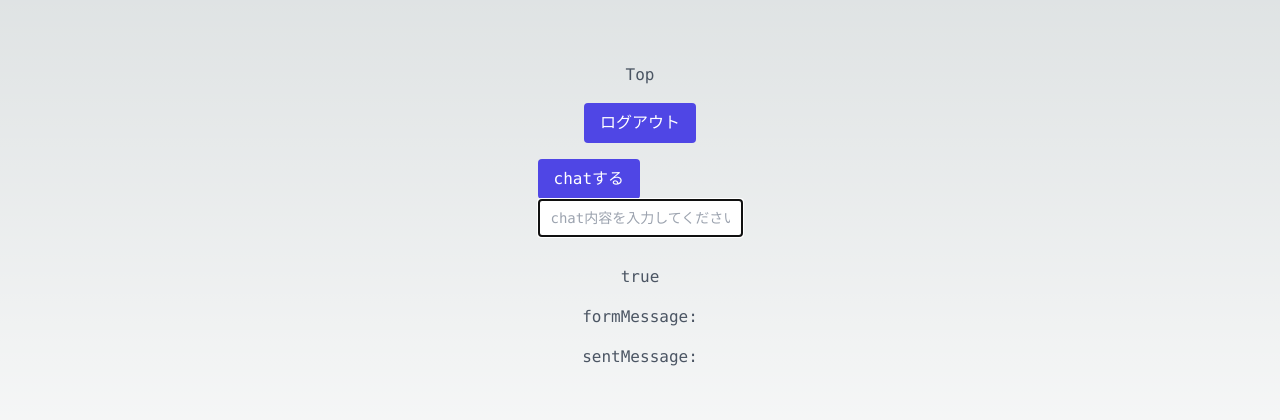
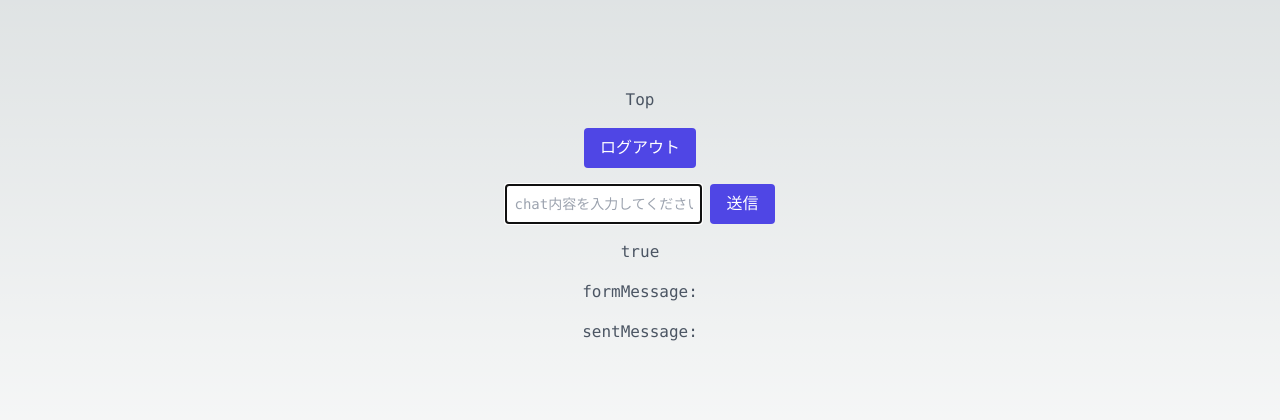
Before and after one commit to hiroky1983/homework-client, a Next.js app: page /top in a window 1280 px wide. Shown: the part 184-604 px from the top of the page. Built offline with nearby package versions, Linux system fonts and the light colour scheme; no server answers.

Commit message:
リファクタリング

```diff
--- a/src/app/layout.tsx
+++ b/src/app/layout.tsx
@@ -4,7 +4,7 @@ import './globals.css'
 import { AppProvider } from '@/provider/queryProvider'
 
 export const metadata: Metadata = {
-  title: 'Create Next App',
+  title: 'Homework App',
   description: 'Generated by create next app',
 }
 
--- a/src/components/Auth.tsx
+++ b/src/components/Auth.tsx
@@ -3,6 +3,7 @@ import React, { useEffect, useState } from 'react'
 import type { SubmitHandler } from 'react-hook-form'
 import { useForm } from 'react-hook-form'
 import { FcGoogle } from 'react-icons/fc'
+import { Button } from './Button'
 import { useMutateAuth } from '@/hooks/useMutateAuth'
 import { useCookie } from '@/hooks/useSetCookie'
 import type { Credential } from '@/types'
@@ -96,6 +97,9 @@ export const Auth = () => {
         <FcGoogle />
         Google Login
       </button>
+      <Button handleClick={onClickGoogleLogin} isGoogleSvg>
+        Google ログイン
+      </Button>
     </div>
   )
 }
--- /dev/null
+++ b/src/components/Button.tsx
@@ -0,0 +1,32 @@
+import type { FC, ReactNode } from 'react'
+import { FcGoogle } from 'react-icons/fc'
+
+type Props = {
+  children: ReactNode
+  type?: 'button' | 'submit' | 'reset'
+  handleClick?: () => void
+  isGoogleSvg?: boolean
+}
+
+export const Button: FC<Props> = ({
+  children,
+  type = 'button',
+  handleClick,
+  isGoogleSvg = false,
+}) => {
+  return (
+    <div>
+      <button
+        className={`disabled:opacity-40 py-2 px-4 rounded text-white bg-indigo-600 hover:opacity-70 ${
+          isGoogleSvg &&
+          'flex gap-3 items-center py-2 px-6 rounded text-white bg-indigo-600 hover:opacity-70'
+        }`}
+        type={type}
+        onClick={handleClick}
+      >
+        {isGoogleSvg && <FcGoogle />}
+        {children}
+      </button>
+    </div>
+  )
+}
--- /dev/null
+++ b/src/components/Header.tsx
@@ -0,0 +1,10 @@
+import React from 'react'
+
+export const Header = () => {
+  return (
+    <div className="flex py-4 justify-between">
+      <h1>Home work</h1>
+
+    </div>
+  )
+}
--- a/src/components/Top.tsx
+++ b/src/components/Top.tsx
@@ -2,7 +2,7 @@
 import { useEffect, useRef, useState } from 'react'
 import type { SubmitHandler } from 'react-hook-form'
 import { useForm } from 'react-hook-form'
-import { useMutateChat } from '@/hooks/useChat'
+import { Button } from './Button'
 import { useMutateAuth } from '@/hooks/useMutateAuth'
 import type { Chat } from '@/types'
 
@@ -10,9 +10,8 @@ export const Top = () => {
   const [formMessage, setFormMessage] = useState('')
   const [sentMessage, setSentMessage] = useState('')
 
-  const { register, handleSubmit } = useForm<Chat>()
+  const { register, handleSubmit, reset } = useForm<Chat>()
   const { logoutMutation } = useMutateAuth()
-  const { getChat } = useMutateChat()
   const socketRef = useRef<WebSocket>()
   const [isConnected, setIsConnected] = useState(false)
 
@@ -21,43 +20,37 @@ export const Top = () => {
   }
 
   useEffect(() => {
+    const websocket = new WebSocket('ws://localhost:8080/socket')
     if (!socketRef.current) {
       setIsConnected(!isConnected)
     }
-    socketRef.current = new WebSocket('ws://localhost:8080/socket')
-    if (socketRef.current) {
-      socketRef.current!.onopen = function (event) {
-        console.error('WebSocket Error:', event)
-        setIsConnected(true)
+    socketRef.current = websocket
 
-        console.log('Connected')
-      }
+    websocket.onopen = (event) => {
+      console.log('connected', event)
+      setIsConnected(true)
+    }
 
-      socketRef.current!.onclose = function () {
-        console.log('closed')
-        setIsConnected(false)
-      }
-
-      // server 側から送られてきたデータを受け取る
+    if (isConnected) {
       socketRef.current!.onmessage = function (event) {
         setSentMessage(event.data)
       }
-    }
-
-    return () => {
-      if (socketRef.current == null) {
-        return
+      return () => {
+        socketRef.current!.onclose = () => {
+          console.log('closed')
+          setIsConnected(false)
+        }
       }
-      socketRef.current.close()
     }
   }, [isConnected])
 
   const handleSubmitChat: SubmitHandler<Chat> = async (data: Chat) => {
-    setFormMessage(data.message)
-    socketRef.current?.send(data.message)
+    socketRef.current!.send(data.message)
+    socketRef.current!.onmessage = (event) => {
+      setFormMessage(event.data)
+    }
+    reset()
   }
-
-  console.log('socket', socketRef.current)
 
   return (
     <div className="flex gap-4 justify-center items-center flex-col min-h-screen text-gray-600 font-mono">
@@ -69,21 +62,16 @@ export const Top = () => {
         ログアウト
       </button>
       <form onSubmit={handleSubmit(handleSubmitChat)}>
-        <button
-          className="py-2 px-4 rounded text-white bg-indigo-600 hover:opacity-70"
-          type="submit"
-        >
-          chatする
-        </button>
-        <div>
+        <div className="flex gap-2">
           <input
             {...register('message', { required: true })}
-            className="mb-3 px-3 text-sm py-2 border border-gray-300"
+            className="px-2 text-sm py-2 border border-gray-300"
             name="message"
             type="text"
             autoFocus
             placeholder="chat内容を入力してください"
           />
+          <Button type="submit">送信</Button>
         </div>
       </form>
       <p>{`${isConnected}`}</p>
--- a/src/hooks/useChat.ts
+++ /dev/null
@@ -1,11 +0,0 @@
-import axios from 'axios'
-
-export const useMutateChat = () => {
-  const getChat = async () => {
-    await axios.get(`${process.env.NEXT_PUBLIC_API_URL}/ws`)
-  }
-
-  return {
-    getChat,
-  }
-}
```
Also changed, not shown: src/hooks/useSocket.ts (deleted, +0 -43 lines).
